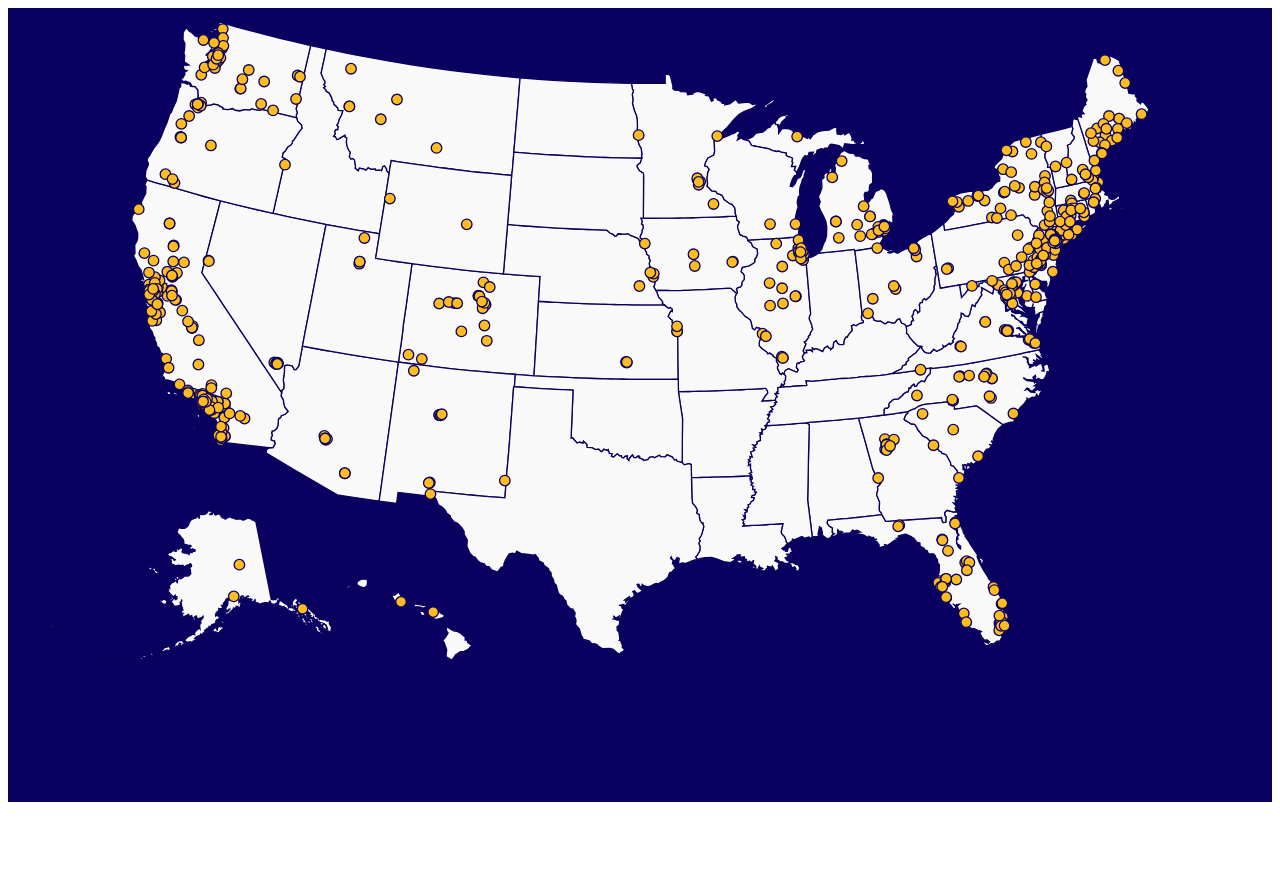
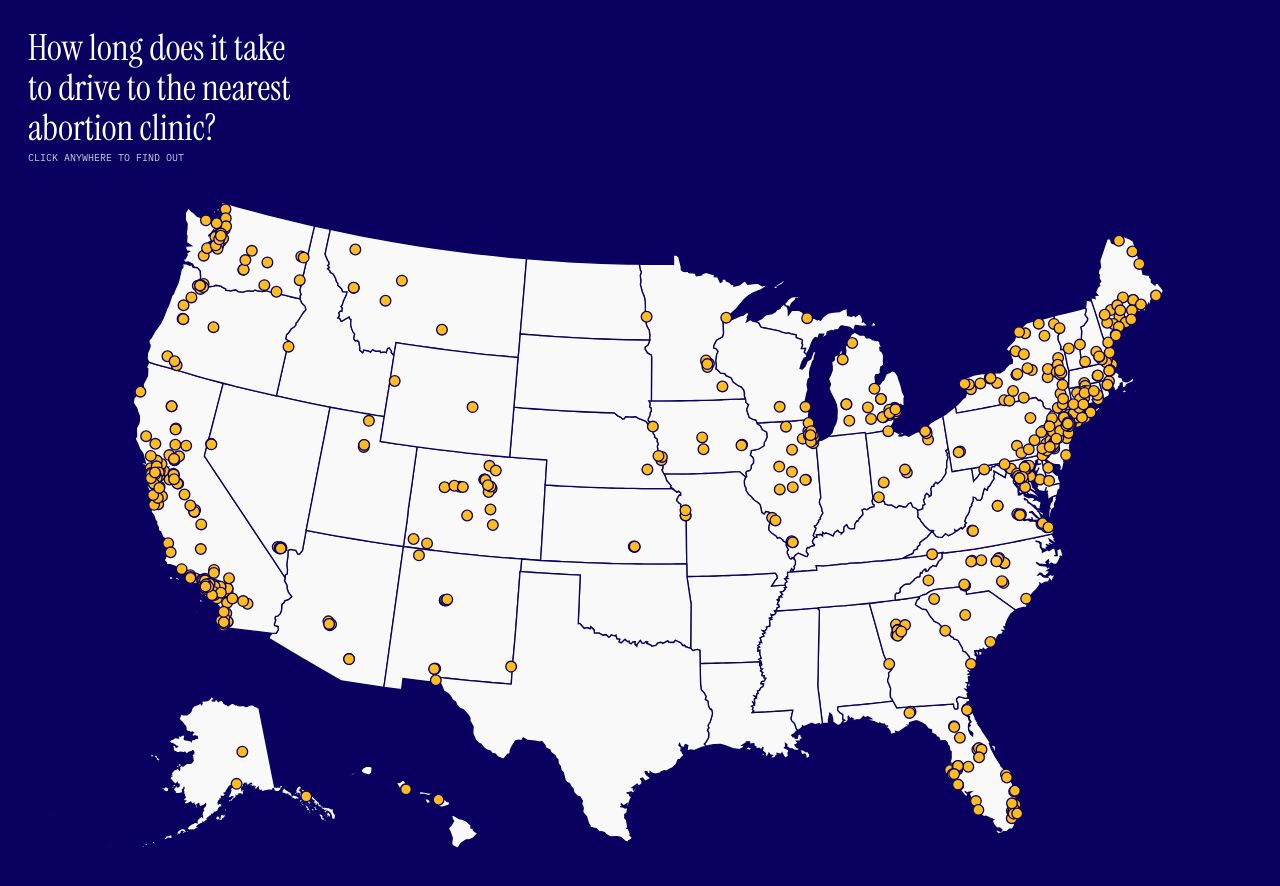
Before and after one commit to leviv/abortion-desert, a SvelteKit app: page / in a window 1280 px wide. Shown: the top 886 px of the page. Before the commit the page ends 810 px from the top, so only its background shows below. Built offline with nearby package versions, Linux system fonts and the light colour scheme.

Commit message:
Styling and adding text that displays driving time

```diff
--- a/src/app.html
+++ b/src/app.html
@@ -5,6 +5,10 @@
 		<link rel="icon" href="%sveltekit.assets%/favicon.svg" />
 		<meta name="viewport" content="width=device-width, initial-scale=1" />
 		%sveltekit.head%
+		<link rel="preconnect" href="https://fonts.googleapis.com">
+		<link rel="preconnect" href="https://fonts.gstatic.com" crossorigin>
+		<link href="https://fonts.googleapis.com/css2?family=IBM+Plex+Mono:ital,wght@0,400;0,500;1,400;1,500&family=Instrument+Serif:ital@0;1&display=swap" rel="stylesheet">
+
 	</head>
 	<body data-sveltekit-preload-data="hover">
 		<div style="display: contents">%sveltekit.body%</div>
--- a/src/routes/+page.svelte
+++ b/src/routes/+page.svelte
@@ -13,6 +13,8 @@
 	const projection: d3.GeoProjection = geoAlbersUsa();
 	const path = d3.geoPath().projection(projection);
 	const states = feature(us as any, (us as any).objects.states).features;
+	let closest = {};
+	let showText = false;
 
 	// D3 code needs to be only onMount so we don't have perf issues
 	onMount(() => {
@@ -31,11 +33,12 @@
 			.attr('fill', '#F9F9F9')
 			.on('click', (event) => {
 				// Get the latitude and longitude of the clicked point
+				showText = true;
 				const clickedCoordinates = projection.invert!(d3.pointer(event));
 				console.log(clickedCoordinates);
-				const closest = findShortestDistance(clinicPoints, clickedCoordinates);
+				closest = findShortestDistance(clinicPoints, clickedCoordinates);
 				console.log("Distance (km):", closest.minDistance);
-				console.log("Closest point:", closest.closestClinic)
+				console.log("Closest point:", closest.closestClinic);
 			})
 			.classed('svg-content', true);
 
@@ -66,7 +69,6 @@
 	});
 
 	function findShortestDistance(clinicPoints, clickedCoordinates) {
-		console.log("calculating");
 		// for length of array use d3.distance to calculate distance between click and a point. if it's shorter than min, replace value
 		let minDistance = Infinity;
 		let closestClinic = null;
@@ -76,22 +78,73 @@
 		const distanceKm = radians * 6371; // times by earth's radius in km
 
 		if (distanceKm < minDistance) {
-			minDistance = distanceKm;
+			minDistance = Math.floor(distanceKm * 100) / 100;
 			closestClinic = point;
 		}
 	}
 	return { closestClinic, minDistance };
 	}
 
-
+ 	//  $: closest = findShortestDistance(clinicPoints, clickedCoordinates).toFixed(1);
 </script>
 
+
  <!-- Display map, display title here too -->
+<div class = "title">
+How long does it take to drive to the nearest abortion clinic?
+<div class = "caption"> CLICK ANYWHERE TO FIND OUT</div>
+</div>
 <div bind:this={chartElement} class="chart"></div>
+<div class = "title"> {#if showText}
+	<p>THE CLOSEST CLINIC OFFERING ABORTION CARE IS A {closest.minDistance} MINUTE DRIVE AWAY.</p>
+	{/if}
+</div>
+
 
 
 <style>
-	div {
-		background-color: #0A005F;
-	}
+
+:global body {
+	width: 100%;
+	height: 100%;
+	background-color: #0A005F;
+}
+
+div {
+	background-color: #0A005F;
+	color: #fff;
+}
+
+p {
+	width: 280px;
+	font-family: "IBM Plex Mono";
+	font-weight: 400;
+	font-size: 10px;
+	line-height: 14px;
+	font-weight: 300;
+	letter-spacing: -2%;
+}
+
+.title {
+	padding: 20px;
+	width: 280px;
+	font-family: "Instrument Serif", serif;
+  	font-style: normal;
+	font-size: 36px;
+	line-height: 40px;
+	font-weight: 300;
+	letter-spacing: -2%;
+}
+
+.caption {
+	width: 280px;
+	font-family: "IBM Plex Mono";
+	font-weight: 400;
+	font-size: 10px;
+	line-height: 20px;
+	font-weight: 300;
+	letter-spacing: -2%;
+	opacity: 80%;
+}
+
 </style>
```
